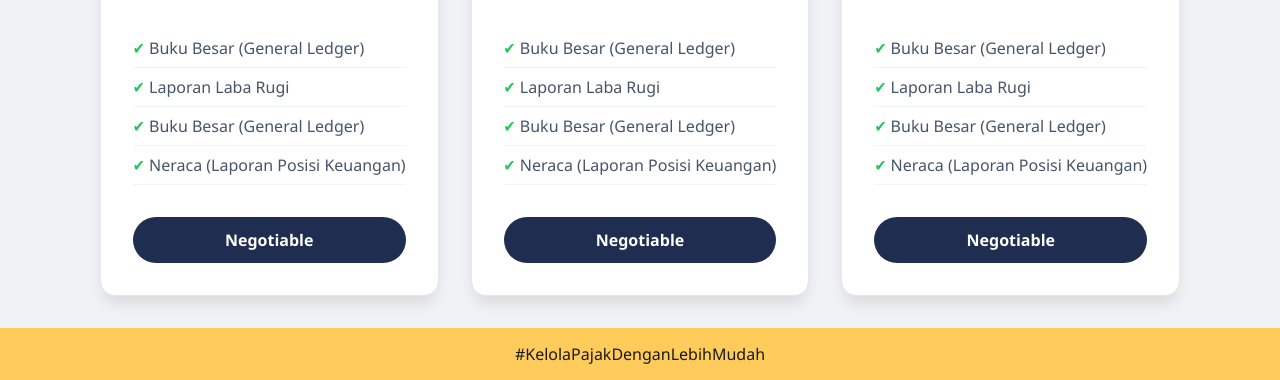
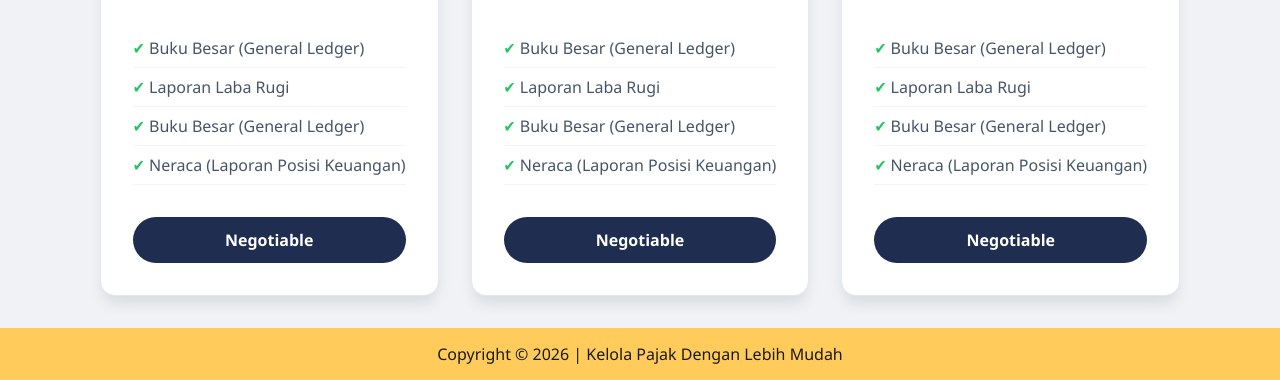
Before and after one commit to adristy/BismillahProject, a plain HTML site: page fr-badan.html in a window 1280 px wide. Shown: the part 472-852 px from the top of the page. Drawn offline with Linux system fonts and the light colour scheme.

Commit message:
Update fr-badan.html

```diff
--- a/fr-badan.html
+++ b/fr-badan.html
@@ -77,6 +77,6 @@
         </div>
     </div>
 
-    <footer>#KelolaPajakDenganLebihMudah</footer>
+    <footer>Copyright © 2026 | Kelola Pajak Dengan Lebih Mudah</footer>
     </body>
     </html>
```
